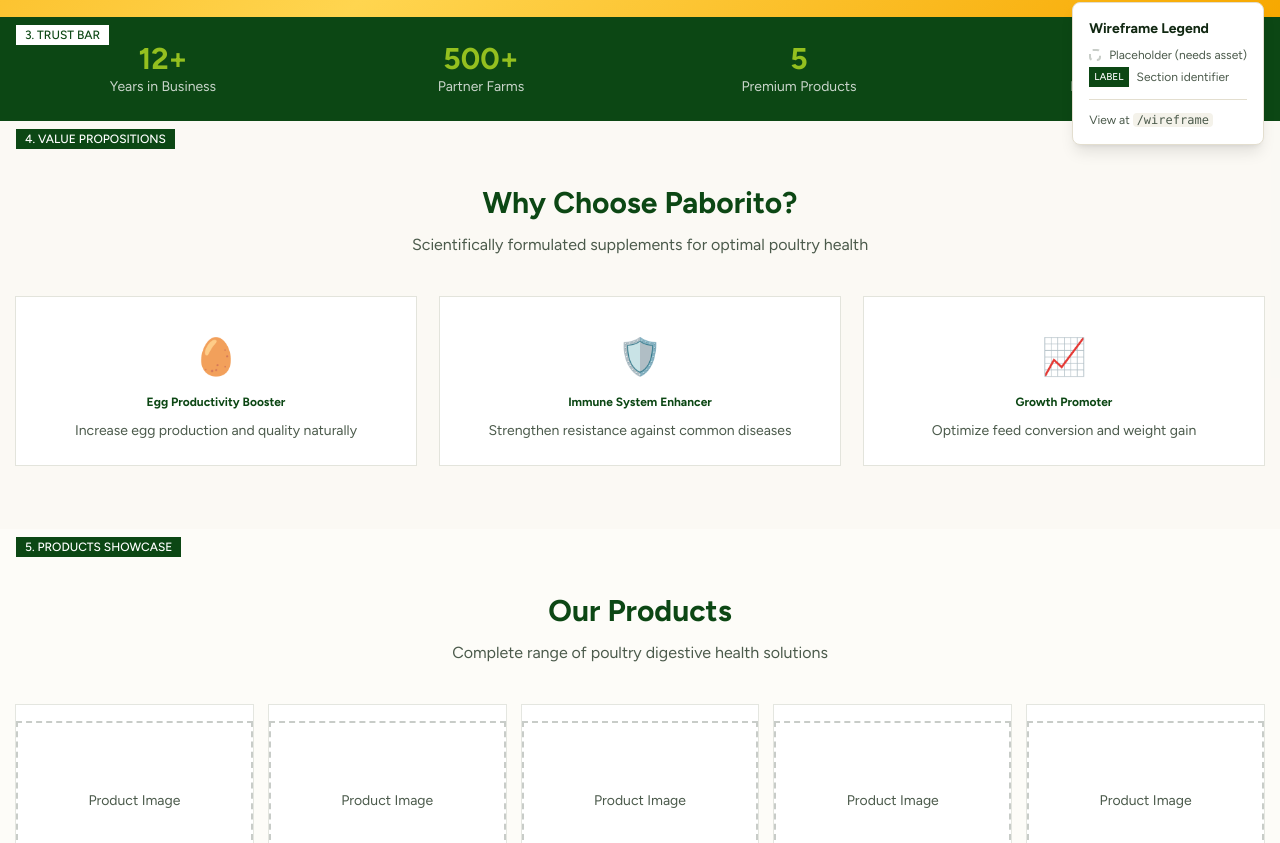
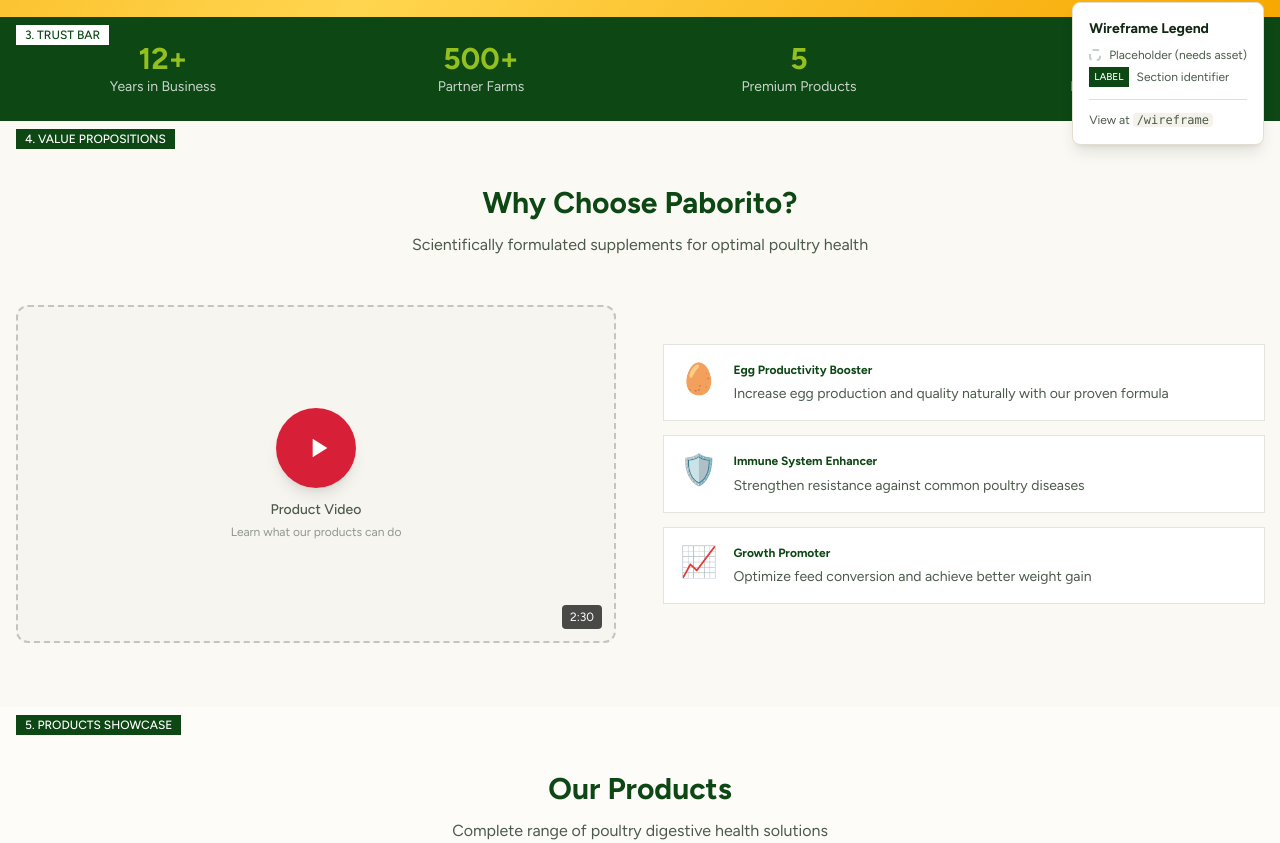
Before and after one commit to jkenger/paborito, a Next.js app: page /wireframe in a window 1280 px wide. Shown: the part 639-1482 px from the top of the page. Built offline with nearby package versions, Linux system fonts and the light colour scheme.

Commit message:
Refactor WireframePage layout to include split layout with video and benefit cards

```diff
--- a/app/wireframe/page.tsx
+++ b/app/wireframe/page.tsx
@@ -149,10 +149,11 @@
         </div>
       </WireframeSection>
 
-      {/* Value Propositions */}
+      {/* Value Propositions - Split Layout with Video */}
       <WireframeSection label="4. VALUE PROPOSITIONS" className="py-16 bg-muted/30">
         <div className="container mx-auto px-4">
-          <div className="text-center mb-10">
+          {/* Section Header */}
+          <div className="text-center mb-12">
             <h2 className="text-2xl md:text-3xl font-bold text-primary mb-3">
               Why Choose Paborito?
             </h2>
@@ -160,20 +161,51 @@
               Scientifically formulated supplements for optimal poultry health
             </p>
           </div>
-          <div className="grid md:grid-cols-3 gap-6">
+
+          {/* Split Layout: Video + Cards */}
+          <div className="grid lg:grid-cols-2 gap-8 lg:gap-12 items-center">
+            {/* Left: Video Placeholder */}
+            <div className="order-2 lg:order-1">
+              <div className="relative aspect-video rounded-xl overflow-hidden border-2 border-dashed border-muted-foreground/30 bg-muted/50">
+                {/* Play button overlay */}
+                <div className="absolute inset-0 flex flex-col items-center justify-center">
+                  <div className="w-16 h-16 md:w-20 md:h-20 rounded-full bg-destructive/90 flex items-center justify-center shadow-lg mb-3">
+                    <svg
+                      className="w-6 h-6 md:w-8 md:h-8 text-white ml-1"
+                      fill="currentColor"
+                      viewBox="0 0 24 24"
+                    >
+                      <path d="M8 5v14l11-7z" />
+                    </svg>
+                  </div>
+                  <span className="text-sm text-muted-foreground font-medium">Product Video</span>
+                  <span className="text-xs text-muted-foreground/60 mt-1">Learn what our products can do</span>
+                </div>
+                {/* Video duration badge */}
+                <div className="absolute bottom-3 right-3 bg-black/70 text-white text-xs px-2 py-1 rounded">
+                  2:30
+                </div>
+              </div>
+            </div>
+
+            {/* Right: Stacked Benefit Cards */}
+            <div className="order-1 lg:order-2 space-y-4">
               {[
-              { icon: "🥚", title: "Egg Productivity Booster", desc: "Increase egg production and quality naturally" },
-              { icon: "🛡️", title: "Immune System Enhancer", desc: "Strengthen resistance against common diseases" },
-              { icon: "📈", title: "Growth Promoter", desc: "Optimize feed conversion and weight gain" },
+                { icon: "🥚", title: "Egg Productivity Booster", desc: "Increase egg production and quality naturally with our proven formula" },
+                { icon: "🛡️", title: "Immune System Enhancer", desc: "Strengthen resistance against common poultry diseases" },
+                { icon: "📈", title: "Growth Promoter", desc: "Optimize feed conversion and achieve better weight gain" },
               ].map((item, i) => (
-              <Card key={i} className="text-center p-6 hover:shadow-lg transition-shadow">
-                <CardContent className="pt-4">
-                  <div className="text-4xl mb-4">{item.icon}</div>
-                  <h3 className="font-bold text-primary mb-2">{item.title}</h3>
+                <Card key={i} className="p-4 hover:shadow-lg transition-shadow">
+                  <CardContent className="p-0 flex items-start gap-4">
+                    <div className="text-3xl flex-shrink-0">{item.icon}</div>
+                    <div>
+                      <h3 className="font-bold text-primary mb-1">{item.title}</h3>
                       <p className="text-sm text-muted-foreground">{item.desc}</p>
+                    </div>
                   </CardContent>
                 </Card>
               ))}
+            </div>
           </div>
         </div>
       </WireframeSection>
```
Also changed, not shown: 2 other files (tests, documents, lock files or other folders). Lines whose indentation alone changed are shown as unchanged.
